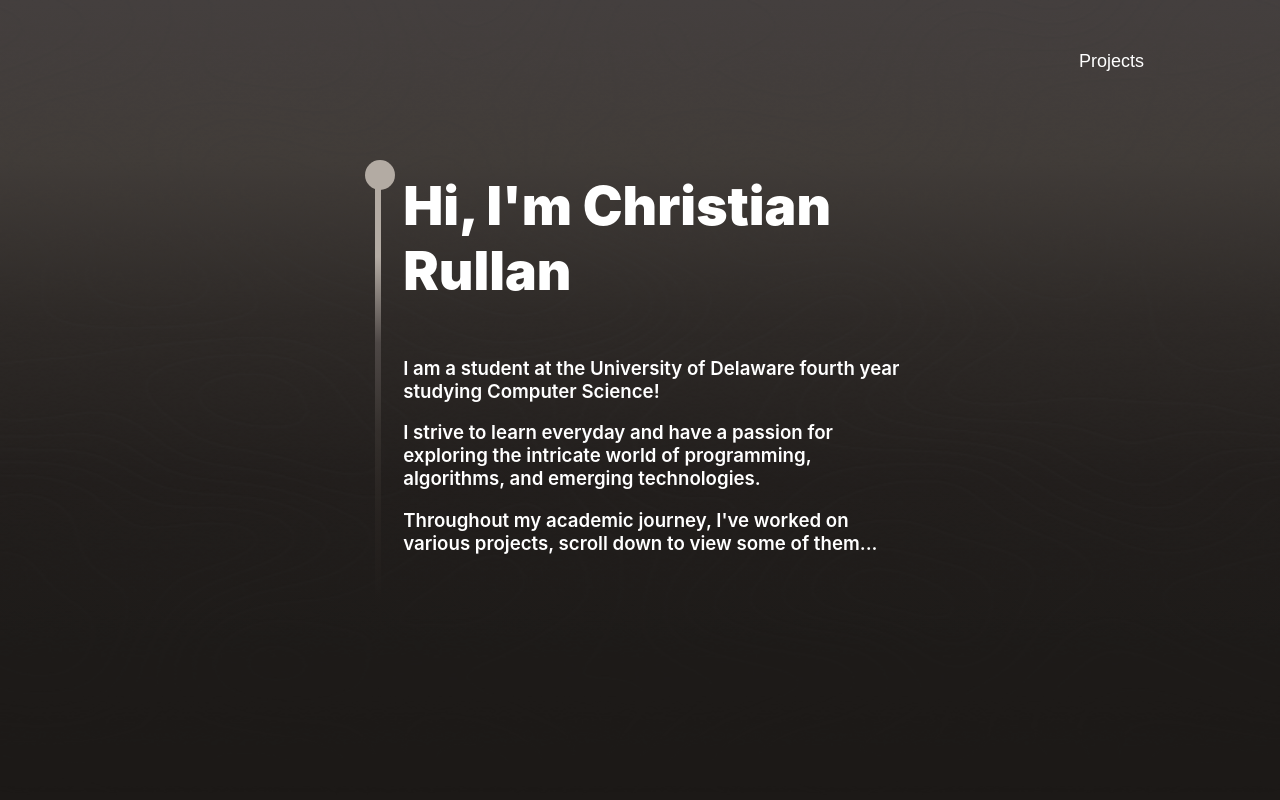
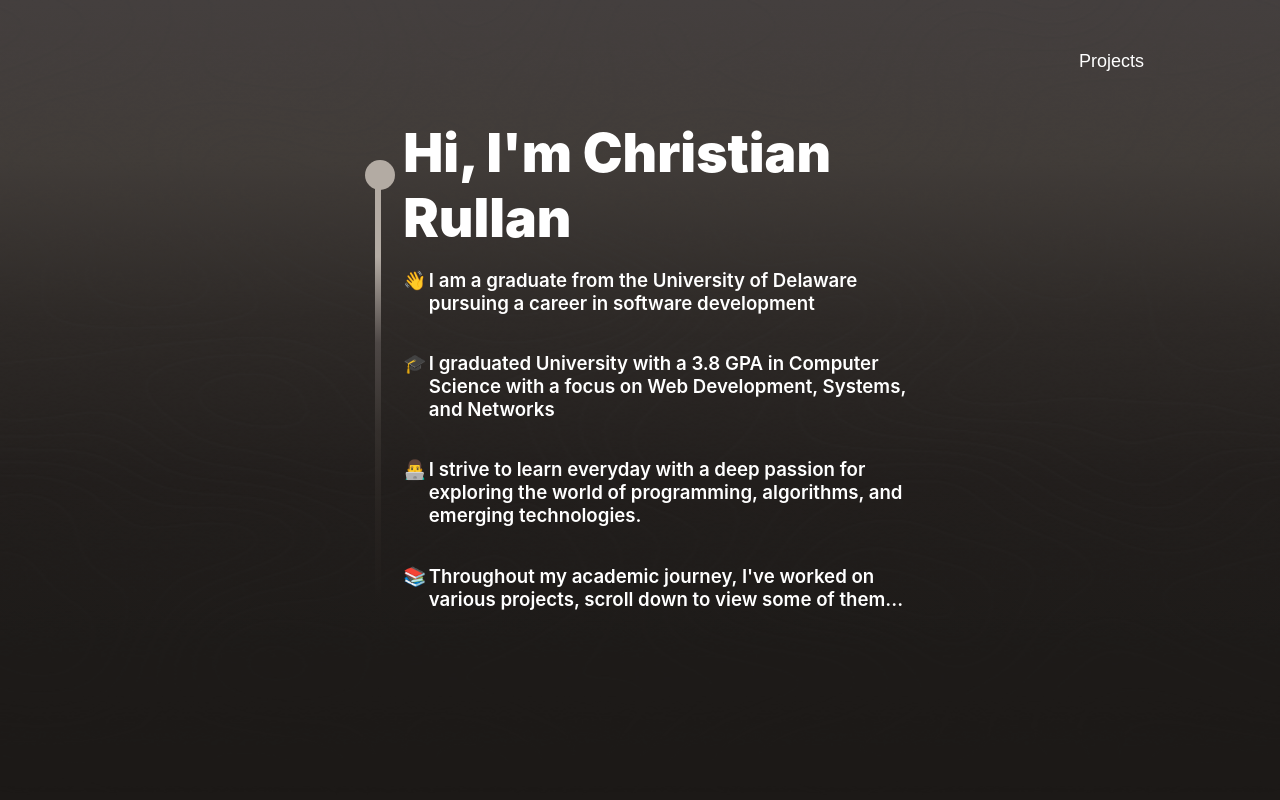
Before and after one commit to ChristianPNG/Portfolio-Website, a React (Create React App) app: page / in a window 1280 px wide. Shown: the top 800 px of the page. Built offline with nearby package versions, Linux system fonts and the light colour scheme.

Commit message:
added new layout to intro paragraphs + emojis

```diff
--- a/src/Components/Home.tsx
+++ b/src/Components/Home.tsx
@@ -2,7 +2,7 @@
 import "../ComponentsCSS/Home.css";
 import "../App.css";
 import { Project } from "./Projects";
-import backgroundimage from "../Resources/background-image.png"
+import backgroundimage from "../Resources/background-image.png";
 
 //import { Link } from "react-router-dom";
 
@@ -16,26 +16,46 @@ export function Home(): JSX.Element {
     /*function toggleLight(): void{
 		setToggle(!toggle);
 	}*/
-	{/*useEffect(() =>{
+    {
+        /*useEffect(() =>{
 		document.body.classList.toggle('light-mode');
-	});*/}
+	});*/
+    }
     return (
         <div className="container">
-			<img src={backgroundimage} className="background-image"/>
+            <img src={backgroundimage} className="background-image" alt="" />
             <section className="title-background">
                 <div className="indent-container">
                     <div className="indent-sphere"></div>
                     <div className="indent-line"></div>
                 </div>
                 <div className="text">
-					<p className="intro">Hi, I'm Christian Rullan</p>
-					<p>I am a student at the University of Delaware
-					fourth year studying Computer Science! </p>
-					<p>I strive to learn everyday and have a passion for exploring the intricate world of programming, algorithms,
-					and emerging technologies.</p>
+                    <div className="intro">Hi, I'm Christian Rullan</div>
+                    <div className="paragraphs">
+                        <p>👋</p>
                         <p>
-					Throughout my academic journey, I've worked on various projects, scroll down to view some of them...
+                            I am a graduate from the University of Delaware
+                            pursuing a career in software development
                         </p>
+                        <p>🎓</p>
+                        <p>
+                            I graduated University with a 3.8 GPA in Computer
+                            Science with a focus on Web Development, Systems,
+                            and Networks
+                        </p>
+                        <p>👨‍💻</p>
+                        <p>
+                            I strive to learn everyday with a deep passion for
+                            exploring the world of programming, algorithms, and
+                            emerging technologies.
+                        </p>
+                        <p>📚</p>
+                        <p>
+                            Throughout my academic journey, I've worked on
+                            various projects, scroll down to view some of
+                            them...
+                        </p>
+                    </div>
                 </div>
                 {/*<figure className="sphere1"></figure>
 				<figure className="sphere2"></figure> */}
@@ -47,7 +67,6 @@ export function Home(): JSX.Element {
 	</button>*/}
                         {/*<button onClick={toggleLight}>&#9789;</button>*/}
                     </div>
-
                 </div>
             </section>
             <section className="projects-screen">
--- a/src/ComponentsCSS/Home.css
+++ b/src/ComponentsCSS/Home.css
@@ -17,7 +17,7 @@
     z-index: 2;
 }
 
-.background-image{
+.background-image {
     position: absolute;
     width: 100%;
     height: 50%;
@@ -42,33 +42,45 @@
     z-index: 3;
 }
 
-.intro{
+.intro {
     font-size: 40pt;
     font-weight: 900;
 }
 
-.text{
+.text {
     width: 40%;
     height: 70%;
     font-size: 14pt;
     z-index: 3;
 }
+.paragraphs {
+    display: flex;
+    flex-wrap: wrap;
+}
 
-.indent-container{
+.paragraphs > p:nth-child(2n) {
+    flex: 1 1 95%;
+}
+
+.paragraphs > p:nth-child(2n-1) {
+    flex: 1 1 5%;
+}
+
+.indent-container {
     height: 60%;
     width: 3%;
     z-index: 3;
 }
 
-.indent-sphere{
+.indent-sphere {
     border-radius: 50%;
-	background:rgb(179, 171, 163);
+    background: rgb(179, 171, 163);
     height: 3ch;
     width: 3ch;
     z-index: 3;
 }
 
-.indent-line{
+.indent-line {
     position: relative;
     background: linear-gradient(
         rgb(179, 171, 163),
@@ -81,7 +93,7 @@
         #1c191700
     );
     height: 60ch;
-	width: .5ch;
+    width: 0.5ch;
     left: 8pt;
     bottom: 20px;
     z-index: 2;
```
Lines whose indentation alone changed are shown as unchanged.
